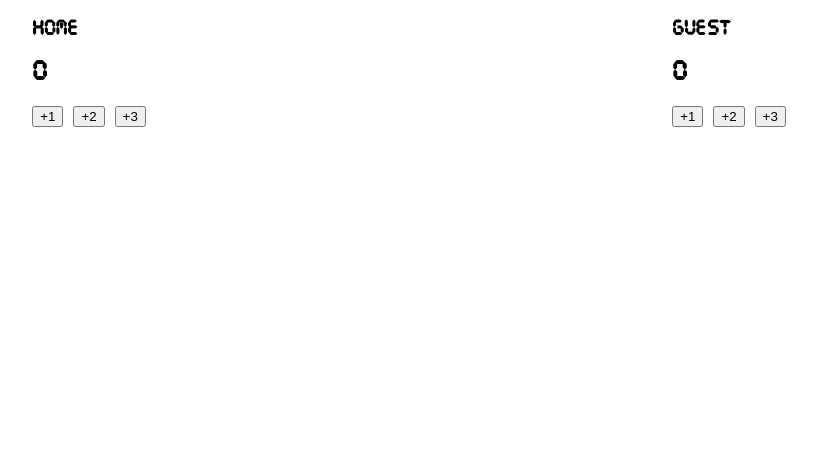
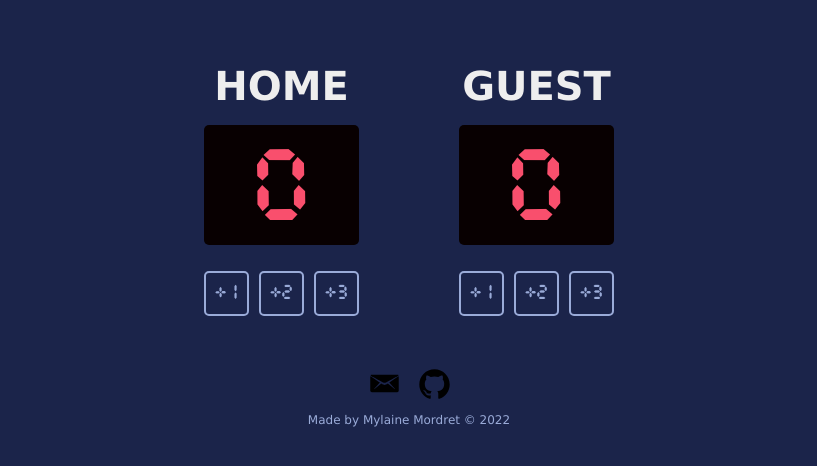
Before and after one commit to Mylaine-m/Basketball-Scoreboard, a plain HTML site: page index.html in a window 1280 px wide. Shown: the whole page, without its empty margins (231-1048 px from the left). Drawn offline with Linux system fonts and the light colour scheme.

Commit message:
complete styles and add a footer

```diff
--- a/index.html
+++ b/index.html
@@ -9,30 +9,42 @@
 </head>
 <body>
     <div class="container">
-        <div>
+        <div class="items">
             <h3>HOME</h3>
-            <div>
+            <div class="count-box">
                 <h2 id="count-home">0</h2>
             </div>
-            <div>
-                <button id="add-1-btn" onclick="add1PtHome()">+1</button>
-                <button id="add-2-btn" onclick="add2PtsHome()">+2</button>
-                <button id="add-3-btn" onclick="add3PtsHome()">+3</button>
+            <div class="pts">
+                <button id="add-1-btn" class="pts-btn" onclick="add1PtHome()">+1</button>
+                <button id="add-2-btn" class="pts-btn" onclick="add2PtsHome()">+2</button>
+                <button id="add-3-btn" class="pts-btn" onclick="add3PtsHome()">+3</button>
             </div>
         </div>
 
-        <div>
+        <div class="items">
             <h3>GUEST</h3>
-            <div>
+            <div class="count-box">
                 <h2 id="count-guest">0</h2>
             </div>
-            <div>
-                <button id="add-1-btn" onclick="add1PtGuest()">+1</button>
-                <button id="add-2-btn" onclick="add2PtsGuest()">+2</button>
-                <button id="add-3-btn" onclick="add3PtsGuest()">+3</button>
+            <div class="pts">
+                <button id="add-1-btn" class="pts-btn" onclick="add1PtGuest()">+1</button>
+                <button id="add-2-btn" class="pts-btn" onclick="add2PtsGuest()">+2</button>
+                <button id="add-3-btn" class="pts-btn" onclick="add3PtsGuest()">+3</button>
             </div>
         </div>
     </div>
     <script src="index.js"></script>
+
+    <footer>
+        <div id="footer-wrap">
+            <a href="mailto: mylainemordretpro@gmail.com">
+                <img class="icon-social" src="images/email.svg" alt="email icon">
+            </a>
+            <a href="https://github.com/Mylaine-m" target="_blank">
+                <img class="icon-social" src="images/github.svg" alt="github icon">
+            </a>
+        </div>
+        <p class="copyright">Made by Mylaine Mordret © 2022</p>
+    </footer>
 </body>
 </html>
--- a/style.css
+++ b/style.css
@@ -5,10 +5,86 @@
 
 body {
     margin: 0;
+    background: #1B244A;
+    color: #EEEEEE;
     font-family: "Curse Timer";
+    text-align: center;
 }
+
 
 .container {
     display: flex;
-    justify-content: space-around;
+    justify-content: center;
+    column-gap: 100px;
 }
+
+
+h3 {
+    font-family: Verdana, Geneva, Tahoma, sans-serif;
+    font-size: 40px;
+    line-height: 36px;
+    margin-bottom: 21px;
+    margin-top: 68px;
+}
+
+.count-box {
+    background: #080001;
+    border-radius: 5px;
+    height: 120px;
+    width: 155px;
+    display: flex;
+    align-items: center;
+    justify-content: center;
+}
+
+.pts {
+    margin-top: 26px;
+}
+
+h2 {
+    color: #F94F6D;
+    font-size: 90px;
+    font-weight: 400;
+    margin: 0;
+    padding-top: 15px;
+}
+
+.pts-btn {
+    background: #1B244A;
+    border: 2px solid #9AABD8;
+    border-radius: 5px;
+    color: #9AABD8;
+    cursor: pointer;
+    font-family: "Curse Timer";
+    font-size: 18px;
+    height: 45px;
+    width: 45px;
+}
+
+.pts-btn:hover {
+    background: #9AABD8;
+    border-color: #F94F6D;
+    color: #1B244A;
+}
+
+#footer-wrap {
+    display: flex;
+    flex-direction: row;
+    text-decoration: none;
+    justify-content: center;
+    align-items: center;
+    gap: 15px;
+    margin-top: 50px;
+}
+
+.icon-social {
+    width: 35px;
+    height: auto;
+}
+
+.copyright {
+    color: #9AABD8;
+    font-family: Verdana, Geneva, Tahoma, sans-serif;
+    font-size: 12px;
+    margin: 8px auto 16px auto;
+}
```
Also changed, not shown: images/email.svg (added), images/github.svg (added).
